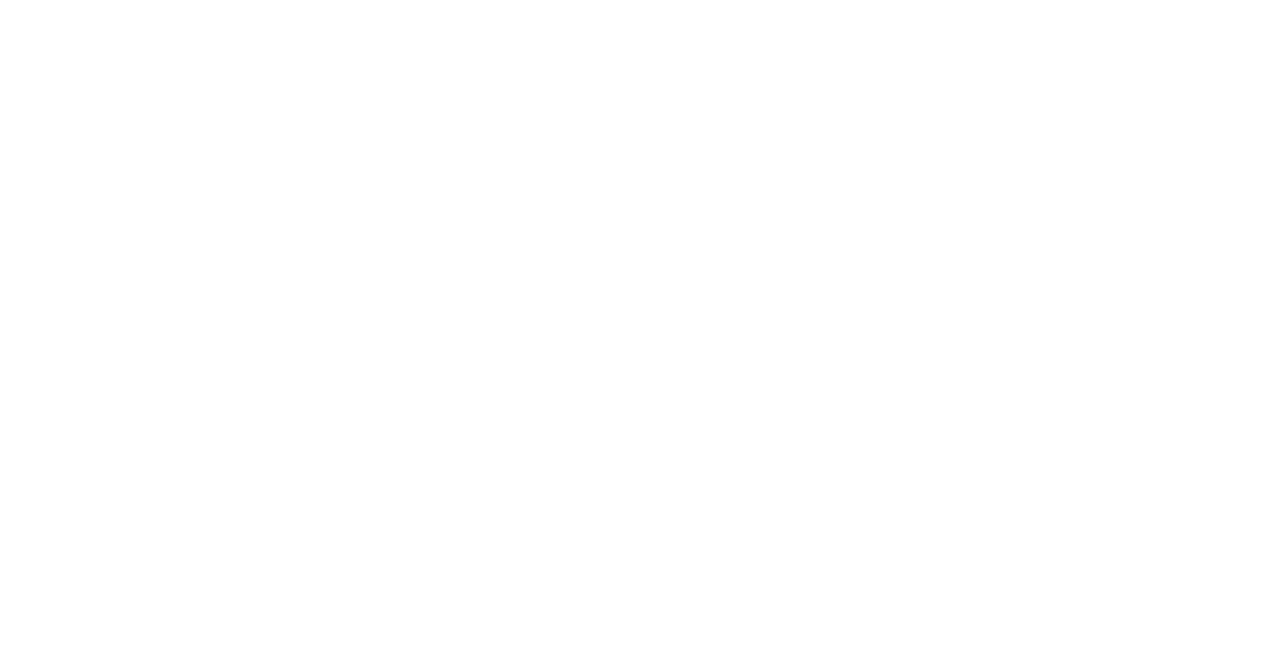
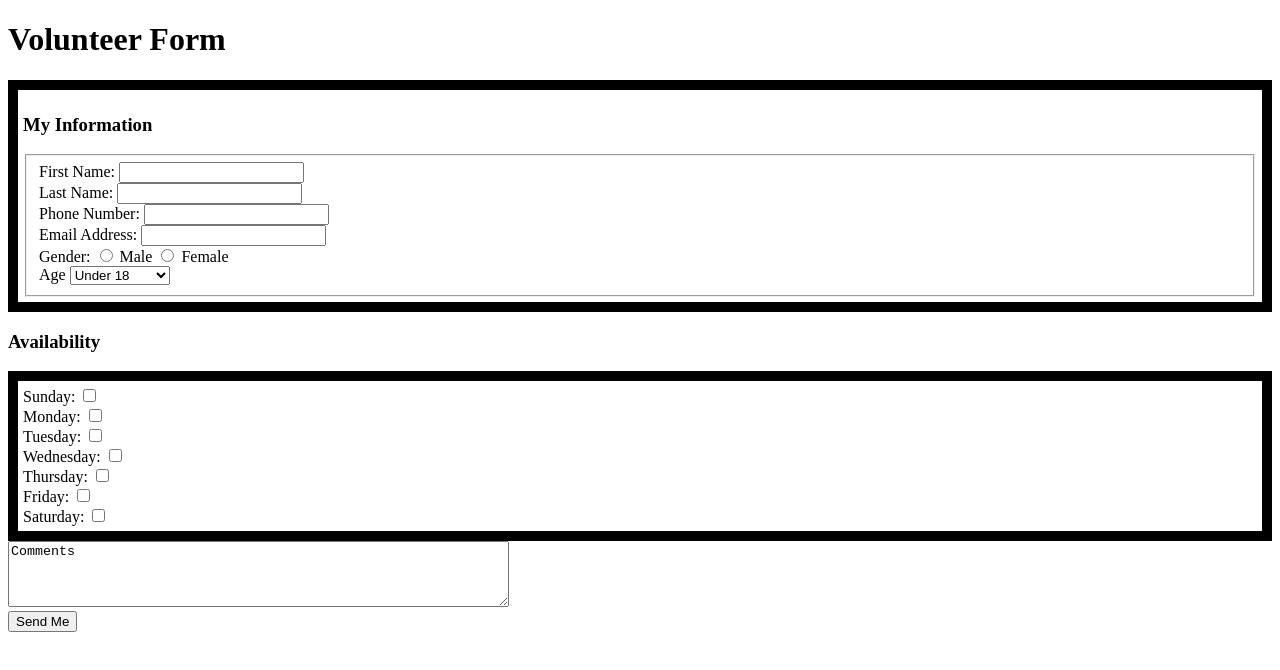
Before and after one commit to jlopez44/lab4, a plain HTML site: page index.html in a window 1280 px wide. Drawn offline with Linux system fonts and the light colour scheme.

Commit message:
Update index.html

```diff
--- a/index.html
+++ b/index.html
@@ -5,6 +5,116 @@
     <meta charset="utf-8"/>
     <title>Lab 4 Form</title>
   </head>
+
   <body>
-  </body>
+
+
+		<h1>Volunteer Form</h1>
+
+		<form action = "http://bloomingdale.sat.iit.edu/kriedan/lab3formscript.php" method = "post">
+
+
+		<div style = "border:10px solid; padding:5px;">
+		<h3>My Information</h3>
+		<fieldset>
+				<div>
+						<label>First Name:
+								<input type = "text" name = "first_name_field">
+						</label>
+				</div>
+
+				<div>
+						<label>Last Name:
+								<input type = "text" name = "last_name_field">
+						</label>
+				</div>
+
+				<div>
+						<label>Phone Number:
+								<input type = "text" name = "phone_field">
+						</label>
+				</div>
+
+				<div>
+						<label>Email Address:
+								<input type = "email" name = "email_field">
+						</label>
+				</div>
+
+
+				<div>
+						<label>Gender:
+								<input type = "radio" name = "gender_field" value = "Male"> Male
+						</label>
+						<label>
+							<input type = "radio" name = "gender_field" value = "Female"> Female
+						</label>
+				</div>
+
+
+				<label>Age
+						<select name = "age_field">
+								<option value = "under 18">Under 18</option>
+								<option value = "18-24">18-24</option>
+								<option value = "25-34">25-34</option>
+								<option value = "35-44">35-44</option>
+								<option value = "45-54">45-54</option>
+								<option value = "55-64">55-64</option>
+								<option value = "65 and Older">65 and Older</option>
+						</select>
+				</label>
+		</fieldset>
+	</div>
+
+
+						<h3>Availability</h3>
+
+						<!--CheckBoxes for Days of the Week-->
+<div style = "border:10px solid; padding:5px;">
+						<div>
+								<label>Sunday: <input type ="checkbox" name = "available_field[]" value="Sunday"></label>
+						</div>
+
+						<div>
+								<label>Monday: <input type = "checkbox" name = "available_field[]" value = "Monday"></label>
+						</div>
+
+						<div>
+								<label>Tuesday: <input type = "checkbox" name = "available_field[]" value = "Tuesday"></label>
+						</div>
+
+						<div>
+								<label>Wednesday: <input type = "checkbox" name = "available_field[]" value = "Wednesday"></label>
+						</div>
+
+						<div>
+								<label>Thursday: <input type = "checkbox" name = "available_field[]" value = "Thursday"></label>
+						</div>
+
+						<div>
+								<label>Friday: <input type = "checkbox" name = "available_field[]" value = "Friday"></label>
+						</div>
+
+						<div>
+								<label>Saturday: <input type = "checkbox" name = "avialable_field[]" value = "Saturday"></label>
+						</div>
+</div>
+
+
+<div class= "CommentBox">
+		<textarea rows = "4" cols = "60" name = "comments_field">Comments</textarea>
+</div>
+
+<!--Hidden Field-->
+<div class = "ShadowField">
+		<input type = "hidden" name = "hidden_field" value = "Andy Kukuc">
+</div>
+
+<!--Submit Button-->
+<div class ="Submit Button">
+		<input type = "Submit" value="Send Me">
+</div>
+
+</form>
+</body>
 </html>
```
